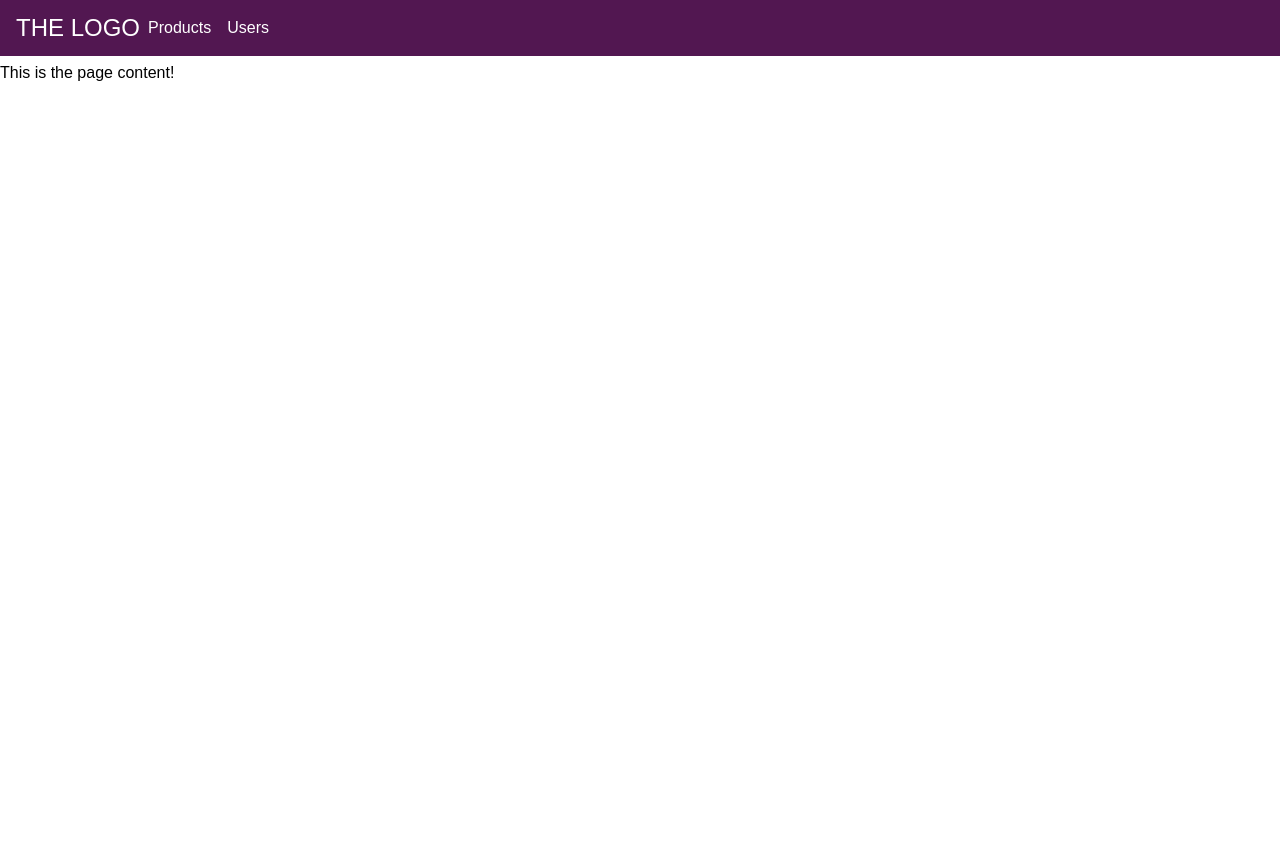
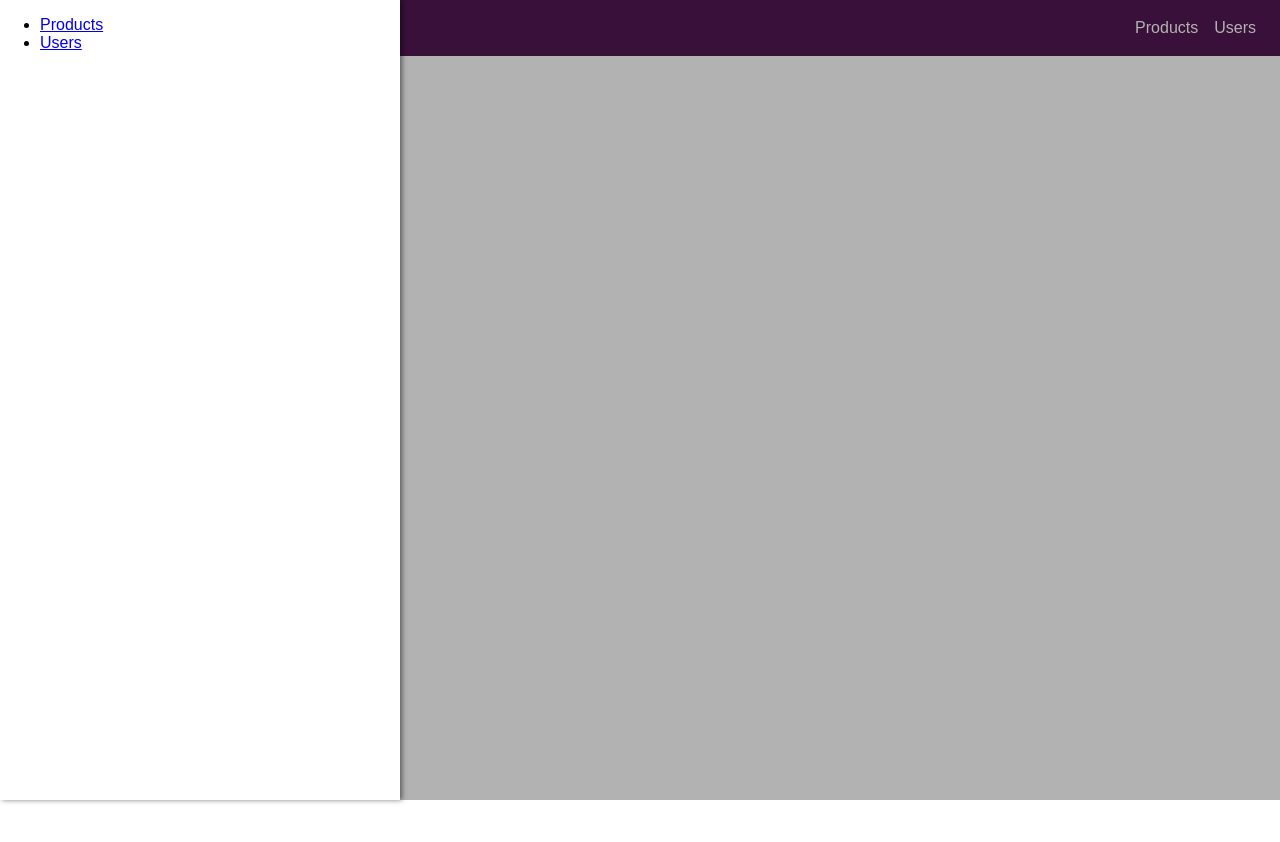
Before and after one commit to AikChun/responsive-navbar, a React (Create React App) app: page / in a window 1280 px wide. Shown: the top 842 px of the page. Before the commit the page ends 800 px from the top, so only its background shows below. Built offline with nearby package versions, Linux system fonts and the light colour scheme.

Commit message:
Added a backdrop component. It is used when the SideDrawer comes up, to cover over the rest of the components

```diff
--- a/src/App.js
+++ b/src/App.js
@@ -1,12 +1,16 @@
 import React, { Component } from 'react';
 import logo from './logo.svg';
 import Toolbar from './components/Toolbar/Toolbar';
+import SideDrawer from './components/SideDrawer/SideDrawer';
+import Backdrop from './components/Backdrop/Backdrop';
 
 class App extends Component {
   render() {
     return (
-      <div className="App">
+      <div className="App" style={{ height: '100%' }}>
         <Toolbar />
+        <SideDrawer />
+        <Backdrop />
         <main style={{ marginTop: '64px' }}>
           <p>This is the page content!</p>
 
--- /dev/null
+++ b/src/components/Backdrop/Backdrop.css
@@ -0,0 +1,9 @@
+.backdrop {
+    position: fixed;
+    width: 100%;
+    height: 100%;
+    background: rgba(0,0,0, 0.3);
+    z-index: 100;
+    top: 0;
+    left: 0;
+}
--- /dev/null
+++ b/src/components/Backdrop/Backdrop.js
@@ -0,0 +1,9 @@
+import React from 'react';
+
+import './Backdrop.css';
+
+const backdrop = props => (
+  <div className="backdrop"/>
+);
+
+export default backdrop;
--- /dev/null
+++ b/src/components/SideDrawer/DrawerToggleButton.css
@@ -0,0 +1,22 @@
+.toggle-button {
+    display: flex;
+    flex-direction: column;
+    justify-content: space-between;
+    height: 16px;
+    width: 30px;
+    background: transparent;
+    border: none;
+    cursor: pointer;
+    padding: 0;
+    box-sizing: border-box;
+}
+
+.toggle-button:focus {
+    outline: none;
+}
+
+.toggle-button__line {
+    width: 30px;
+    height: 2px;
+    background: white;
+}
--- /dev/null
+++ b/src/components/SideDrawer/DrawerToggleButton.js
@@ -0,0 +1,13 @@
+import React from 'react';
+
+import './DrawerToggleButton.css';
+
+const drawerToggleButton = props => (
+  <button className="toggle-button">
+    <div className="toggle-button__line"/>
+    <div className="toggle-button__line"/>
+    <div className="toggle-button__line"/>
+  </button>
+);
+
+export default drawerToggleButton;
--- /dev/null
+++ b/src/components/SideDrawer/SideDrawer.css
@@ -0,0 +1,11 @@
+.side-drawer {
+    height: 100%;
+    background: white;
+    box-shadow: 2px 0px 5px rgba(0, 0, 0, 0.5);
+    position: fixed;
+    top: 0;
+    left: 0;
+    width: 70%;
+    max-width: 400px;
+    z-index: 200;
+}
--- /dev/null
+++ b/src/components/SideDrawer/SideDrawer.js
@@ -0,0 +1,14 @@
+import React from 'react';
+
+import './SideDrawer.css';
+
+const sideDrawer = props => (
+  <nav className="side-drawer">
+    <ul>
+      <li><a href="/">Products</a></li>
+      <li><a href="/">Users</a></li>
+    </ul>
+  </nav>
+);
+
+export default sideDrawer;
--- a/src/components/Toolbar/Toolbar.css
+++ b/src/components/Toolbar/Toolbar.css
@@ -5,6 +5,14 @@
     width: 100%;
     background: #521751;
     height: 56px;
+}
+
+.spacer {
+    flex: 1;
+}
+
+.toolbar__logo {
+    margin-left: 1rem;
 }
 
 .toolbar__navigation {
--- a/src/components/Toolbar/Toolbar.js
+++ b/src/components/Toolbar/Toolbar.js
@@ -1,12 +1,15 @@
 import React from 'react';
+import DrawerToggleButton from '../SideDrawer/DrawerToggleButton';
 import './Toolbar.css'
 
 const toolbar = props => (
   <header className="toolbar">
     <nav className="toolbar__navigation">
-      <div></div>
+      <div>
+        <DrawerToggleButton />
+      </div>
       <div className="toolbar__logo"><a href="/" >THE LOGO</a></div>
-      <div className="spacer"></div>
+      <div className="spacer" />
       <div className="toolbar__navigation-items">
         <ul>
           <li><a href="/" >Products</a></li>
--- a/src/index.css
+++ b/src/index.css
@@ -1,4 +1,8 @@
+html {
+  height: 100%;
+}
 body {
+  height: 100%;
   margin: 0;
   padding: 0;
   font-family: sans-serif;
```
